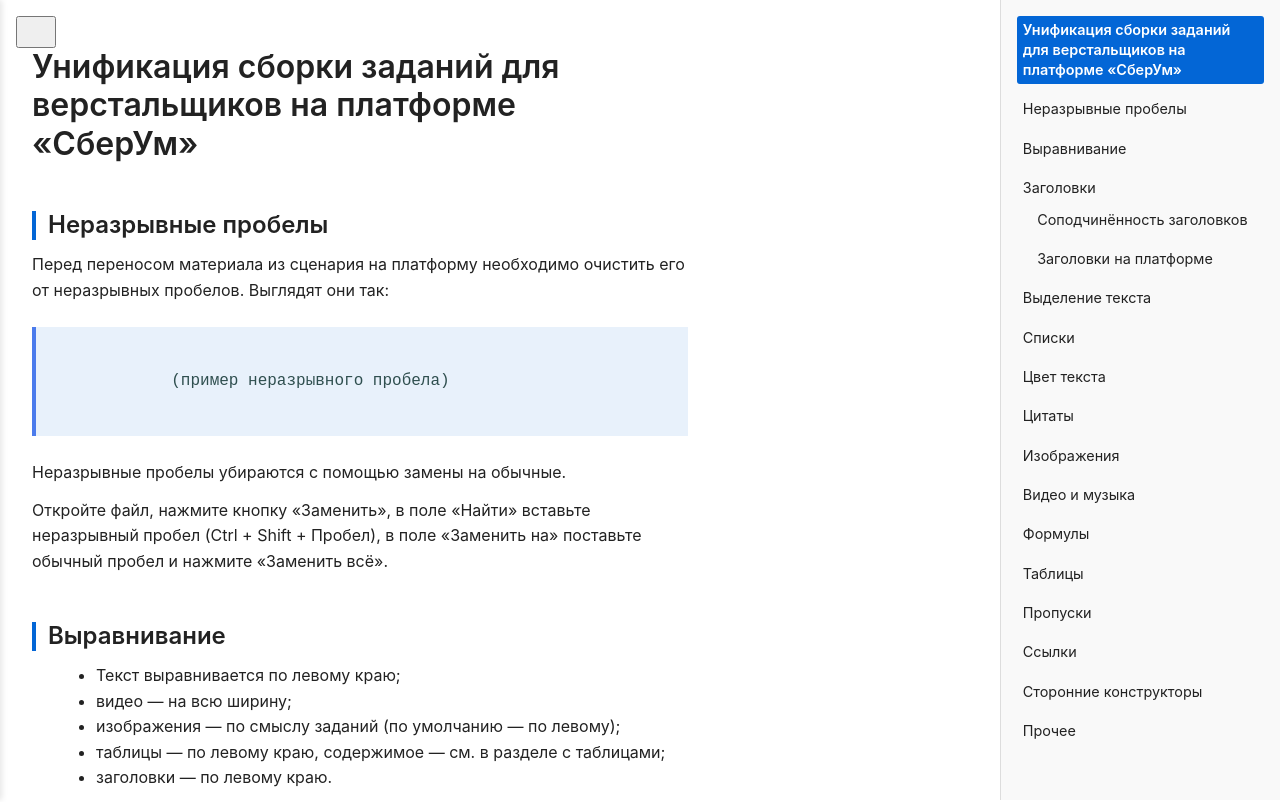
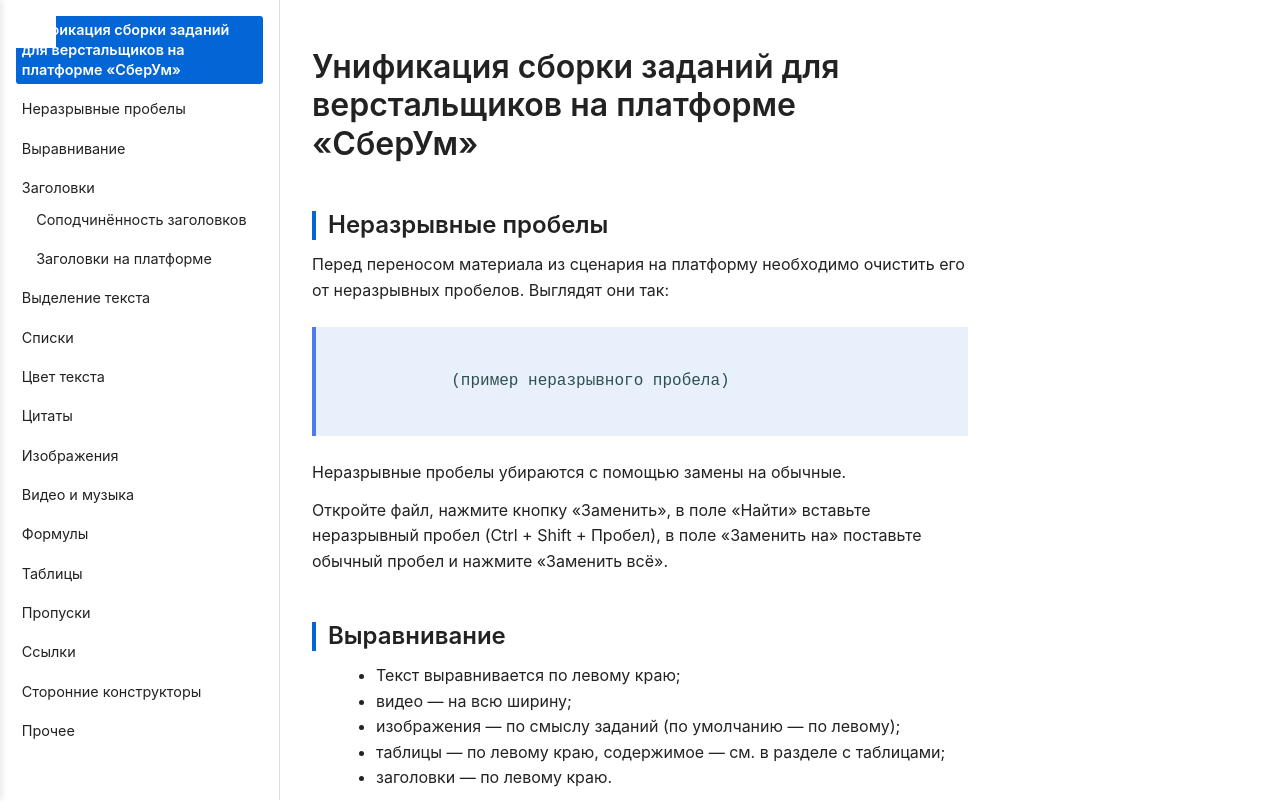
Before and after one commit to academicteamuser-eng/guides, a plain HTML site: page index.html in a window 1280 px wide. Shown: the top 802 px of the page. Drawn offline with Linux system fonts and the light colour scheme.

Commit message:
Update index.html

```diff
--- a/index.html
+++ b/index.html
@@ -184,16 +184,17 @@
       min-height: 100vh;
       padding-top: 1rem;
     }
-    /* Постоянная боковая панель (право) */
+    /* Постоянная боковая панель (слева) */
     nav.main-nav {
   position: fixed;
   top: 0;
-      right: 0;
+  left: 0; /* Смещено слева */
   height: 100vh;
   width: 280px;
   overflow-y: auto;
-      background: #f9f9f9;
-      border-left: 1px solid #ddd;
+  background: #fff; /* белый фон */
+  border-right: 1px solid #ddd; /* можно оставить или убрать */
+  border-left: none; /* убираем если была */
   padding: 1rem 1rem 3rem;
   font-size: 0.9rem;
   line-height: 1.4;
@@ -231,7 +232,7 @@
       margin-top: 0.3em;
     }
     main.content {
-      margin-right: 280px;
+      margin-left: 280px; /* вместо margin-right */
   padding: 2rem 2rem 4rem;
   max-width: 720px;
   width: 100%;
@@ -298,7 +299,17 @@
   display: flex;
   flex-direction: column;
   justify-content: space-around;
+  background: #fff; /* белый фон */
+  border: none; /* убираем границы */
+  padding: 0;
+  outline: none;
     }
+
+    .drawer-toggle:focus {
+  outline: 2px solid var(--color-accent);
+  outline-offset: 2px;
+}
+
     .drawer-toggle span {
       display: block;
       height: 4px;
@@ -308,7 +319,7 @@
     }
     /* Основной контейнер с отступами слева и справа */
     .wrapper {
-      margin-left: 0; /* учтём отсутствия открытого drawer */
+      margin-left: 0;
   transition: margin-left 0.3s ease;
   width: 100%;
     }
```
Lines whose indentation alone changed are shown as unchanged.
